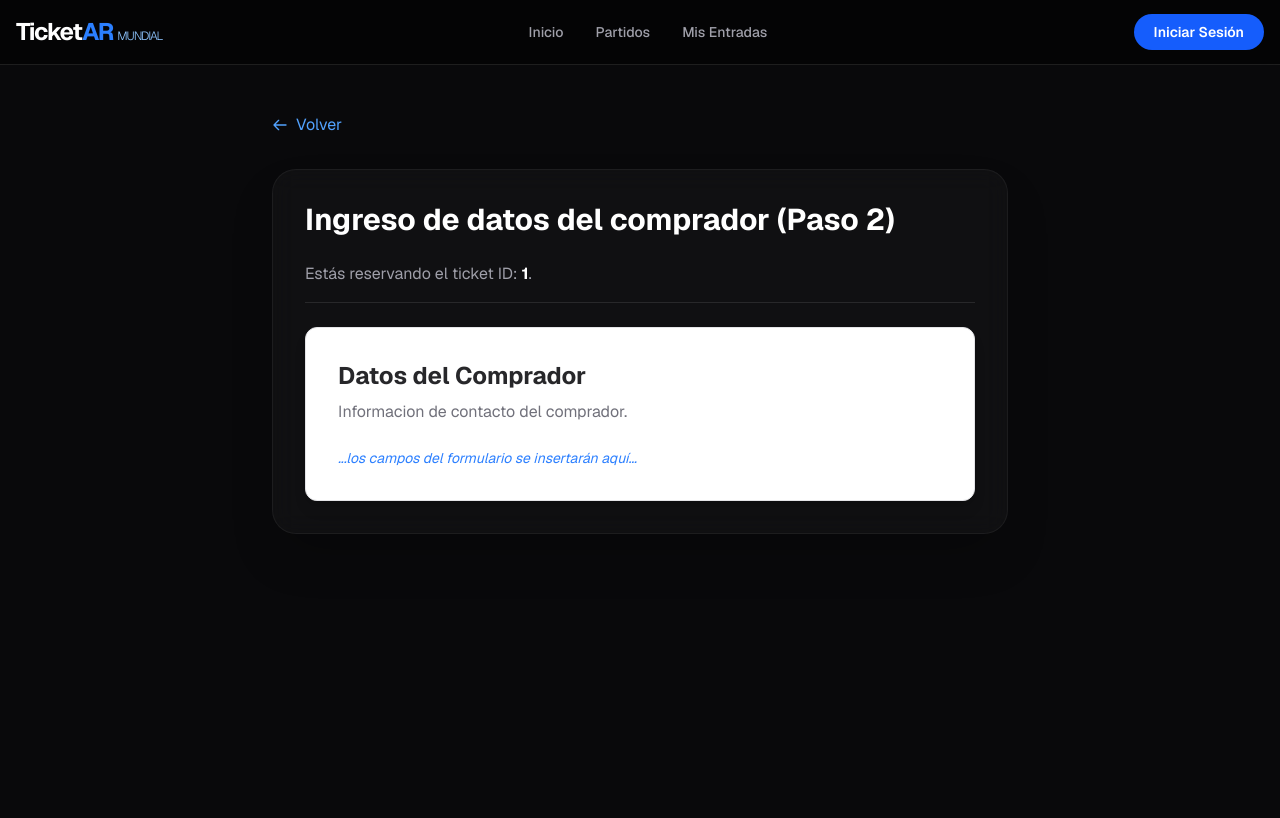
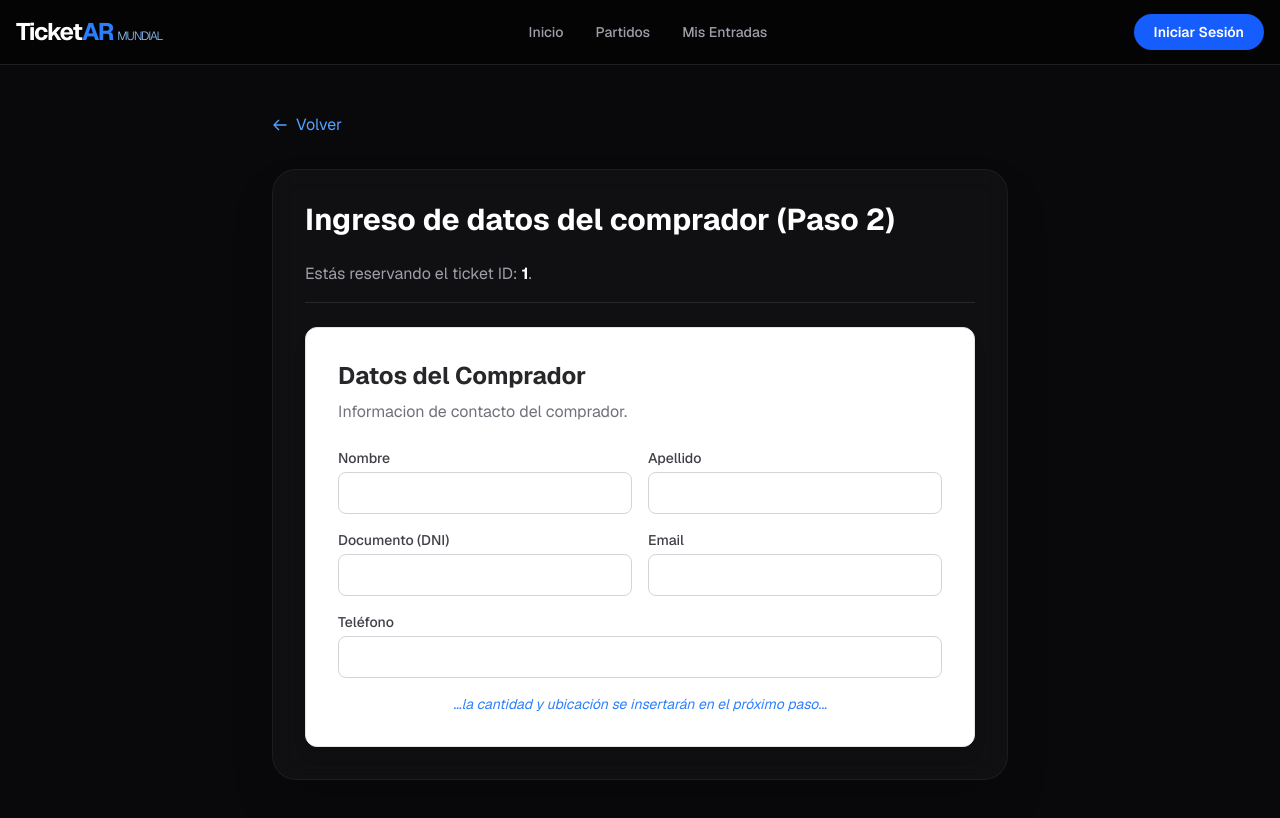
Before and after one commit to JuanmaInv/TicketAR---Mundial---UCP---2026-, a Next.js app in the folder frontend-client/: page /checkout/1 in a window 1280 px wide. Shown: the top 818 px of the page. Built offline with nearby package versions, Linux system fonts and the light colour scheme.

Commit message:
feat: agregar inputs de datos personales (nombre, apellido, dni, email, telefono)

```diff
--- a/frontend-client/components/checkout/BuyerForm.tsx
+++ b/frontend-client/components/checkout/BuyerForm.tsx
@@ -27,15 +27,15 @@ export default function BuyerForm({ partidoId }: { partidoId: string }) {
   ];
 
   // =========================================================================
-  // LÓGICA DE ACTUALIZACIÓN DEL ESTADO
+  // LOGICA DE ACTUALIZACION DEL ESTADO
   // =========================================================================
-  // Esta función se llamará cada vez que el usuario escriba algo en cualquier campo.
+  // Esta funcion se llamara cada vez que el usuario escriba algo en cualquier campo.
   // Toma el atributo 'name' del input y actualiza la propiedad correspondiente en formData.
   const handleInputChange = (e: React.ChangeEvent<HTMLInputElement | HTMLSelectElement>) => {
     const { name, value } = e.target;
     setFormData(prev => ({
       ...prev,
-      // Validación en caliente: si el campo es 'cantidad', lo forzamos a ser un número.
+      // Validacion: si el campo es 'cantidad', lo forzamos a ser un número.
       [name]: name === 'cantidad' ? parseInt(value) || 1 : value
     }));
   };
@@ -48,12 +48,51 @@ export default function BuyerForm({ partidoId }: { partidoId: string }) {
       <p className="text-zinc-500 mb-6">Informacion de contacto del comprador.</p>
 
       {/*
-        Envolvemos todo en la etiqueta genérica <form>.
-        En el siguiente commit agregaremos los inputs reales (DNI, Provincia, etc)
-        que dispararán la función handleInputChange.
+        Los inputs reales seran agregados en el siguiente commit,
+        estos dispararan la funcion handleInputChange.
       */}
       <form className="space-y-4">
-        <p className="text-sm text-blue-500 italic">...los campos del formulario se insertarán aquí...</p>
+        {/*CAMPOS DE DATOS (Parte 1 del Formulario) */}
+        <div className="grid grid-cols-1 md:grid-cols-2 gap-4">
+          <div>
+            <label className="block text-sm font-medium text-zinc-700 mb-1">Nombre</label>
+            <input
+              type="text" name="nombre" value={formData.nombre} onChange={handleInputChange}
+              className="w-full border border-zinc-300 rounded-lg px-4 py-2 focus:ring-2 focus:ring-blue-500 outline-none"
+            />
+          </div>
+          <div>
+            <label className="block text-sm font-medium text-zinc-700 mb-1">Apellido</label>
+            <input
+              type="text" name="apellido" value={formData.apellido} onChange={handleInputChange}
+              className="w-full border border-zinc-300 rounded-lg px-4 py-2 focus:ring-2 focus:ring-blue-500 outline-none"
+            />
+          </div>
+          <div>
+            <label className="block text-sm font-medium text-zinc-700 mb-1">Documento (DNI)</label>
+            <input
+              type="text" name="documento" value={formData.documento} onChange={handleInputChange}
+              className="w-full border border-zinc-300 rounded-lg px-4 py-2 focus:ring-2 focus:ring-blue-500 outline-none"
+            />
+          </div>
+          <div>
+            <label className="block text-sm font-medium text-zinc-700 mb-1">Email</label>
+            <input
+              type="email" name="email" value={formData.email} onChange={handleInputChange}
+              className="w-full border border-zinc-300 rounded-lg px-4 py-2 focus:ring-2 focus:ring-blue-500 outline-none"
+            />
+          </div>
+          <div className="md:col-span-2">
+            <label className="block text-sm font-medium text-zinc-700 mb-1">Teléfono</label>
+            <input
+              type="tel" name="telefono" value={formData.telefono} onChange={handleInputChange}
+              className="w-full border border-zinc-300 rounded-lg px-4 py-2 focus:ring-2 focus:ring-blue-500 outline-none"
+            />
+          </div>
+        </div>
+
+        {/* Aquí agregaremos cantidad, provincia y localidad */}
+        <p className="text-sm text-blue-500 italic mt-4 text-center">...la cantidad y ubicación se insertarán en el próximo paso...</p>
       </form>
     </div>
   );
```
